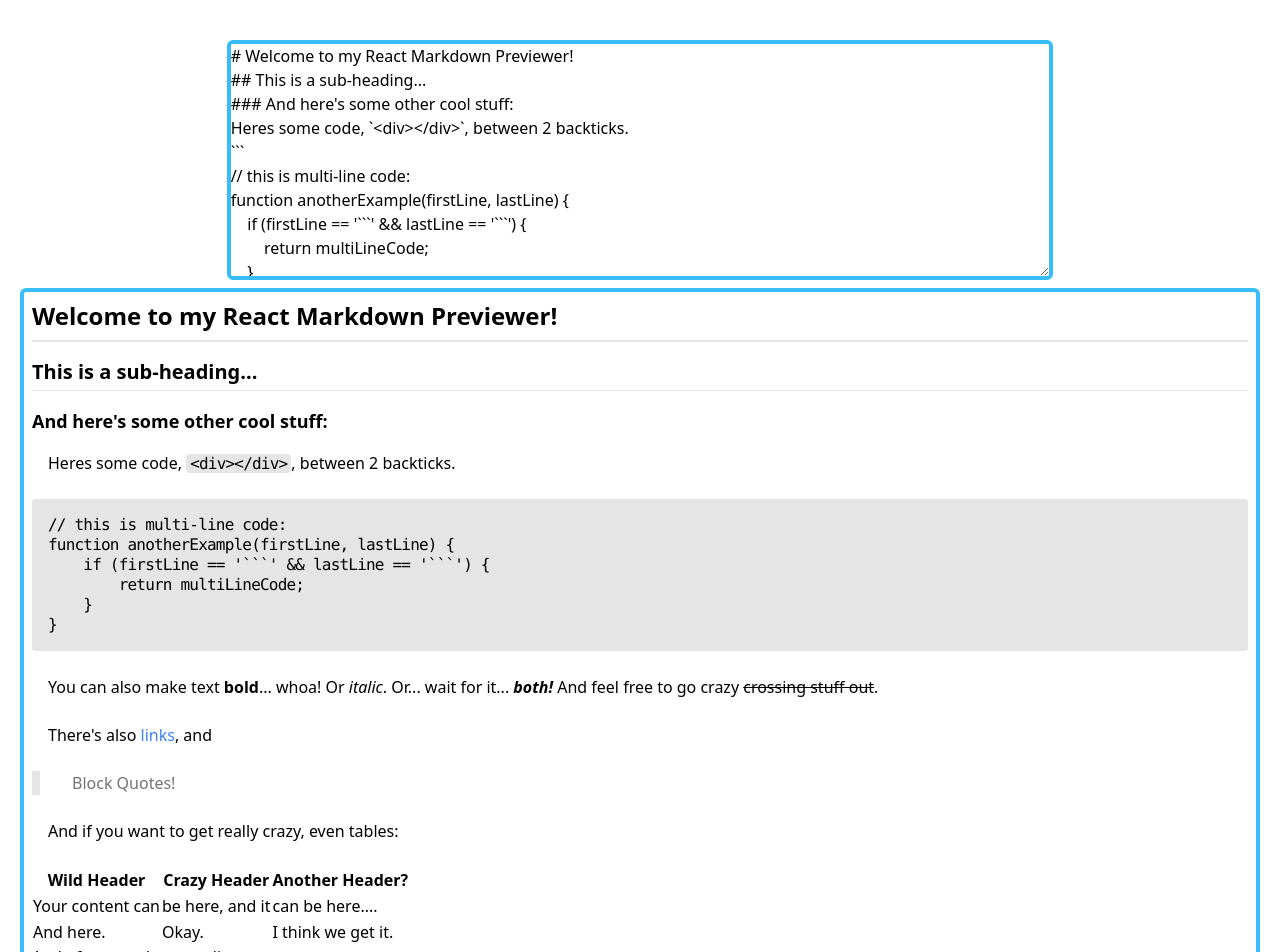
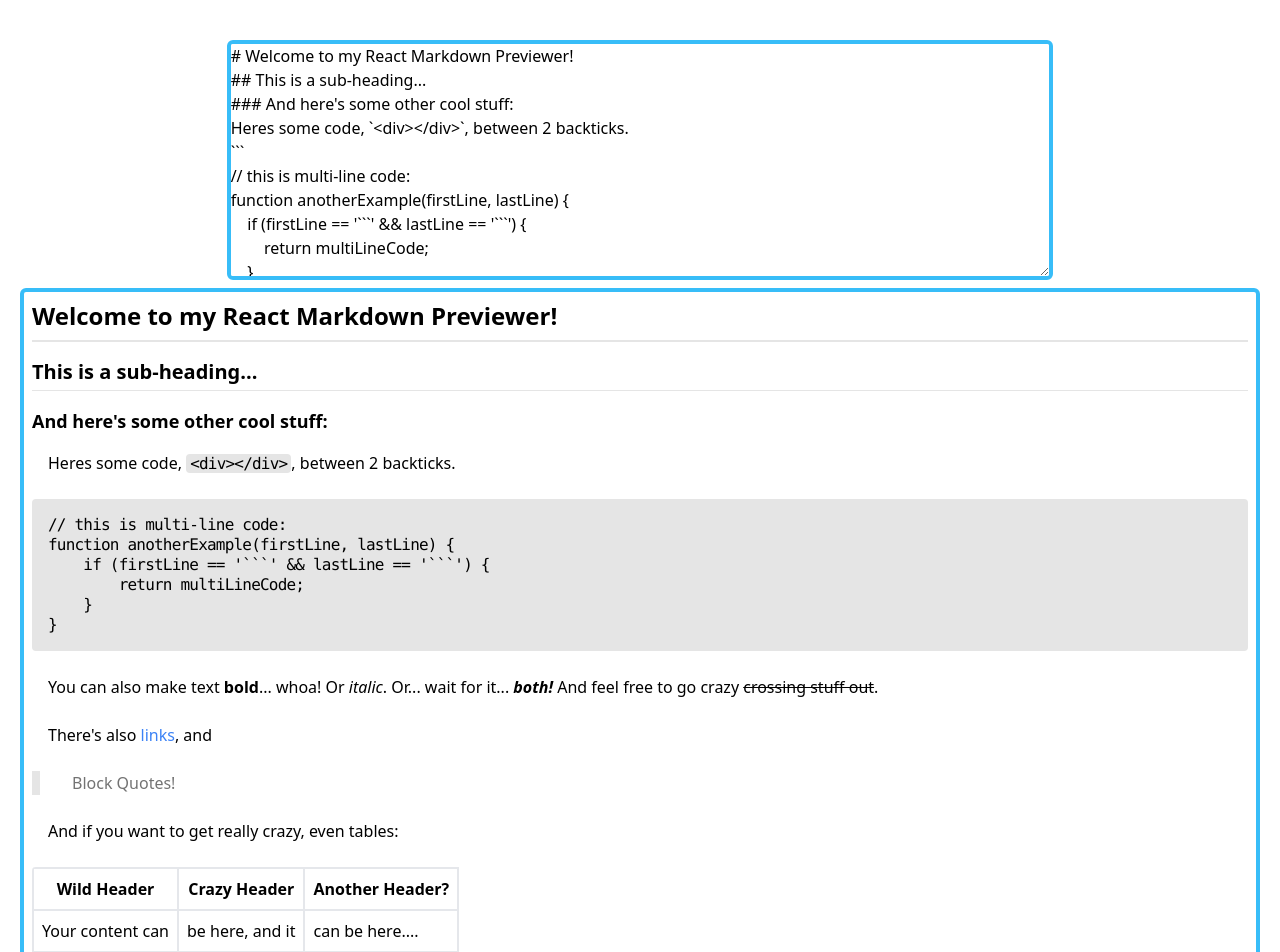
Before and after one commit to DikDns/fcc-front-end-development-projects, a React (Vite) app: page / in a window 1280 px wide. Shown: the top 952 px of the page. Built offline with nearby package versions, Linux system fonts and the light colour scheme.

Commit message:
add: previewer__table style

```diff
--- a/src/index.css
+++ b/src/index.css
@@ -46,4 +46,19 @@
   #previewer blockquote {
     @apply pl-4 border-l-8 border-neutral-200 text-neutral-500;
   }
+
+  #previewer table {
+    @apply block max-w-full overflow-auto rounded mb-6;
+  }
+
+  #previewer tr {
+    @apply even:bg-neutral-100;
+  }
+
+  #previewer td {
+    @apply p-2 border-inherit border-2;
+  }
+  #previewer th {
+    @apply p-2 border-inherit border-2 font-semibold;
+  }
 }
```
